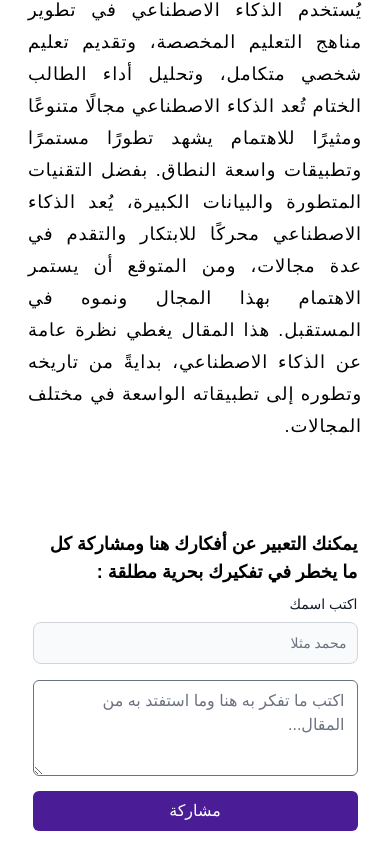
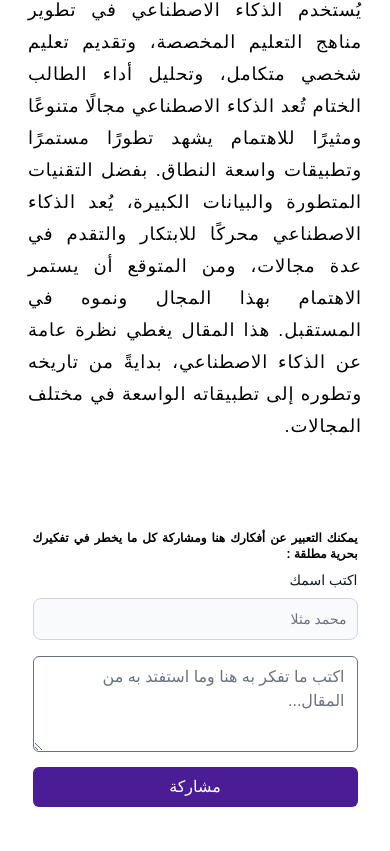
Before and after one commit to muhammad-nabih/blog, a Next.js app: page /articles/1 in a window 390 px wide. Shown: the part 2370-3221 px from the top of the page. After the commit the page ends 3197 px from the top, so only its background shows below. Built offline with nearby package versions, Linux system fonts and the light colour scheme; a web font is replaced by a local one.

Commit message:
media query for text in section comment

```diff
--- a/src/components/comment/CommentSection.jsx
+++ b/src/components/comment/CommentSection.jsx
@@ -42,7 +42,7 @@
 
   return (
     <div className="w-10/12 container mx-auto my-5">
-      <h2 className="font-bold text-lg mb-2">
+      <h2 className="font-bold text-lg mb-2 max-lg:text-lg max-md:text-md max-sm:text-xs text-justify">
         يمكنك التعبير عن أفكارك هنا ومشاركة كل ما يخطر في تفكيرك بحرية مطلقة :
       </h2>
       <div>
@@ -65,7 +65,7 @@
       <textarea
         value={comment}
         onChange={handleCommentChange}
-        className="w-full h-24 px-3 py-2 border rounded-md focus:outline-none focus:ring focus:border-purple-300"
+        className="w-full h-24 px-3 py-2 border rounded-md focus:outline-none focus:ring focus:border-purple-300 "
         placeholder="اكتب ما تفكر به هنا وما استفتد به من المقال..."
       />
       <button
```
